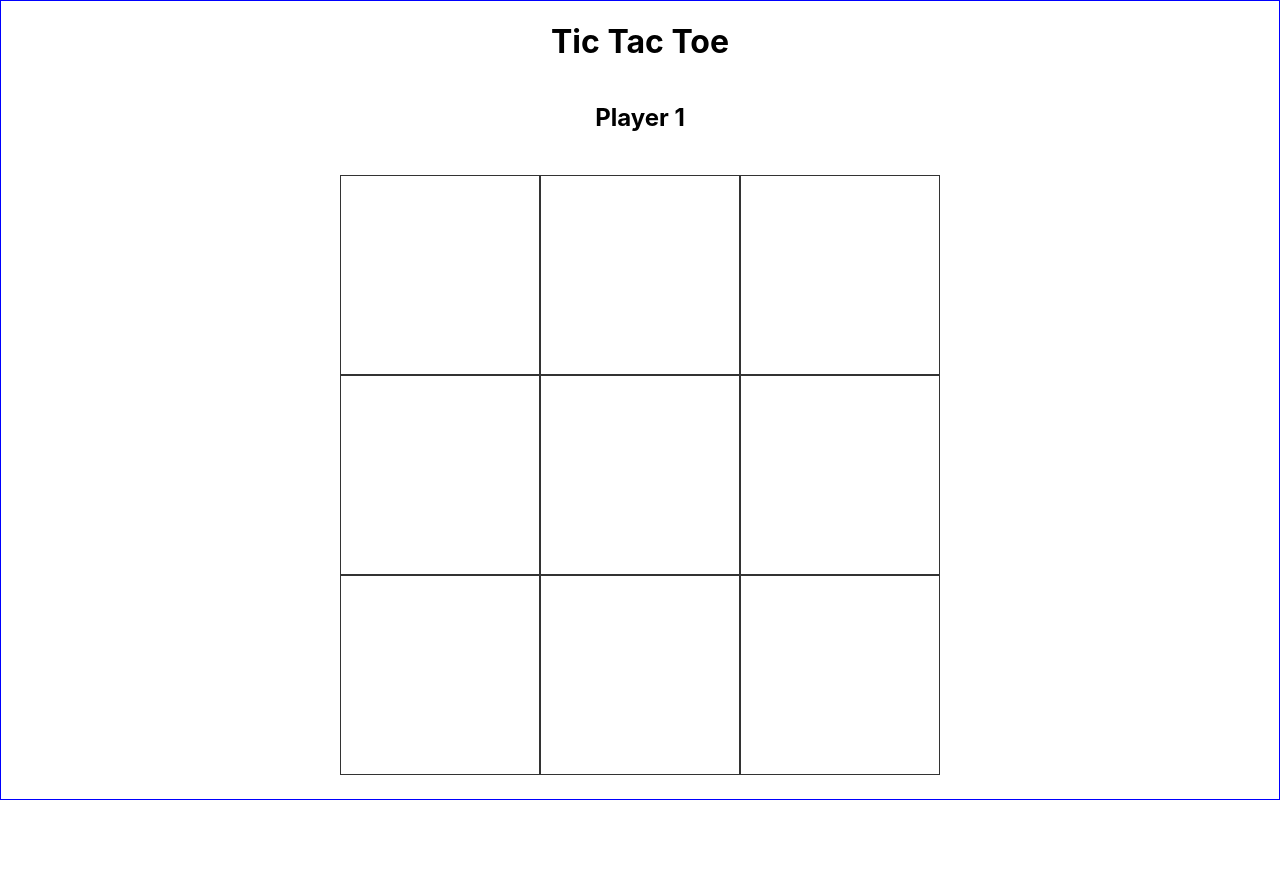
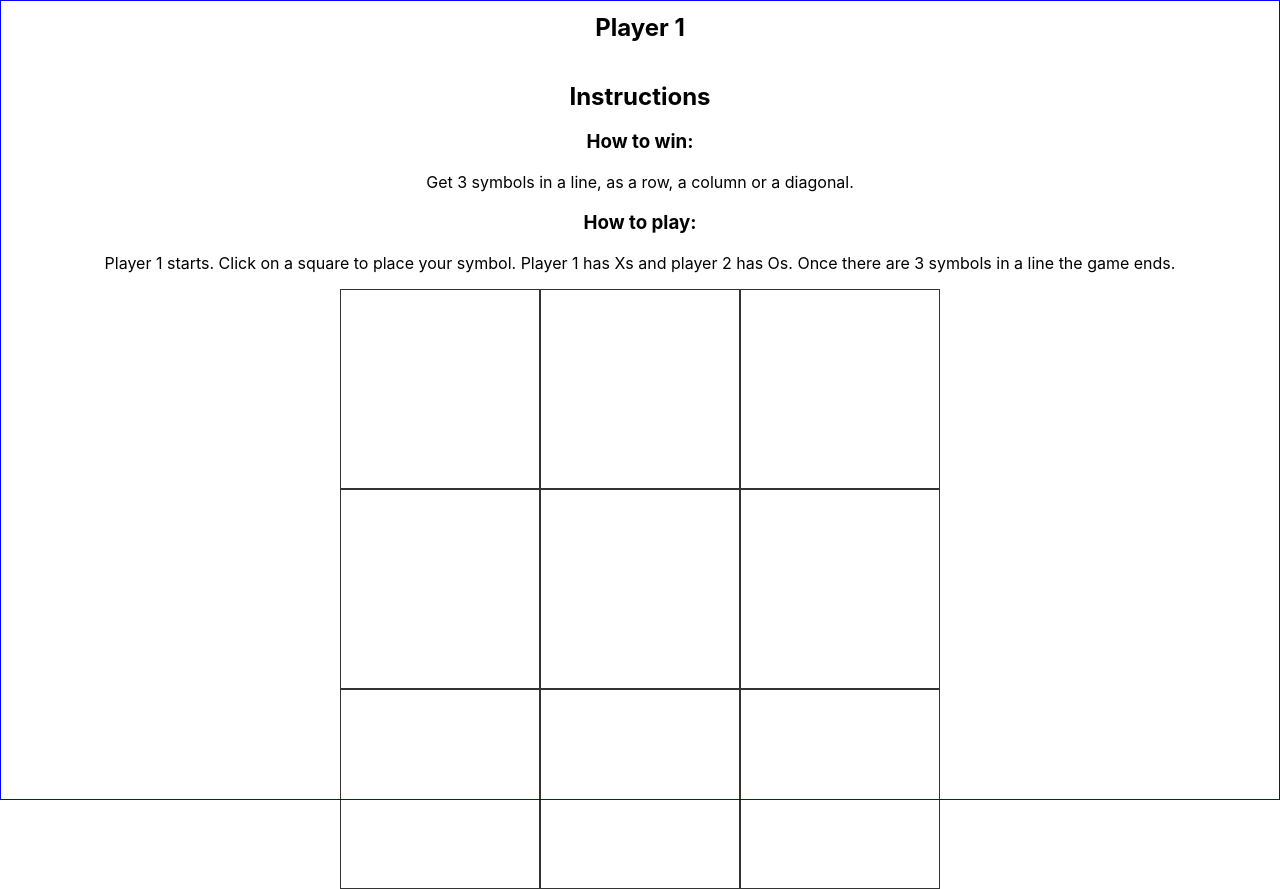
Before and after one commit to lazy-herm/tictactoe-React, a React (Create React App) app: page / in a window 1280 px wide. Before the commit the page ends 800 px from the top, so only its background shows below. Built offline with nearby package versions, Linux system fonts and the light colour scheme.

Commit message:
Add Instructions component.

```diff
--- a/src/App.js
+++ b/src/App.js
@@ -4,6 +4,7 @@ import Cell from "components/Cell/Cell";
 import Header from "components/Header";
 import { checkWin } from "logic/checkWin";
 import ResetBtn from "components/ResetBtn/ResetBtn";
+import Instructions from "components/Instructions";
 
 function App() {
 
@@ -41,7 +42,7 @@ function App() {
     <div className="App">
       <Header />
       <h2 className="whichPlayer">{'Player ' + state.player}</h2>
-      {/* TODO: Instructions */}
+      <Instructions />
       <div className="grid-container" id='grid'>
         {Array(9).fill().map((_, index) => (
           <Cell key={index} clickHandler={clickHandler} index={index} symbol={state.symbol} />
--- /dev/null
+++ b/src/components/Instructions.jsx
@@ -0,0 +1,15 @@
+import React from 'react'
+
+const Instructions = () => {
+  return (
+    <div>
+        <h2>Instructions</h2>
+        <h3>How to win:</h3>
+        <p>{'Get 3 symbols in a line, as a row, a column or a diagonal.'}</p>
+        <h3>How to play:</h3>
+        <p>{"Player 1 starts. Click on a square to place your symbol. Player 1 has Xs and player 2 has Os. Once there are 3 symbols in a line the game ends."}</p>
+    </div>
+  )
+}
+
+export default Instructions
```
